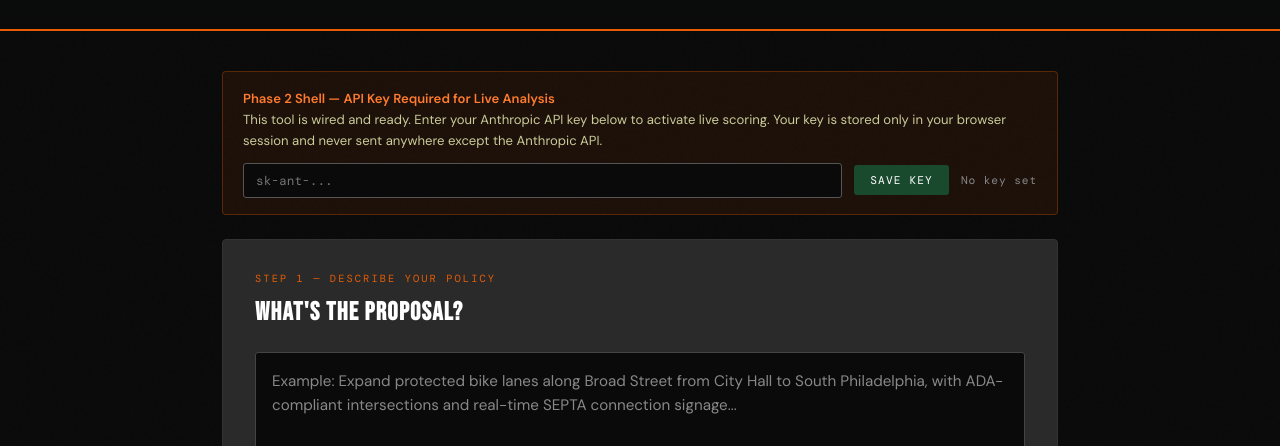
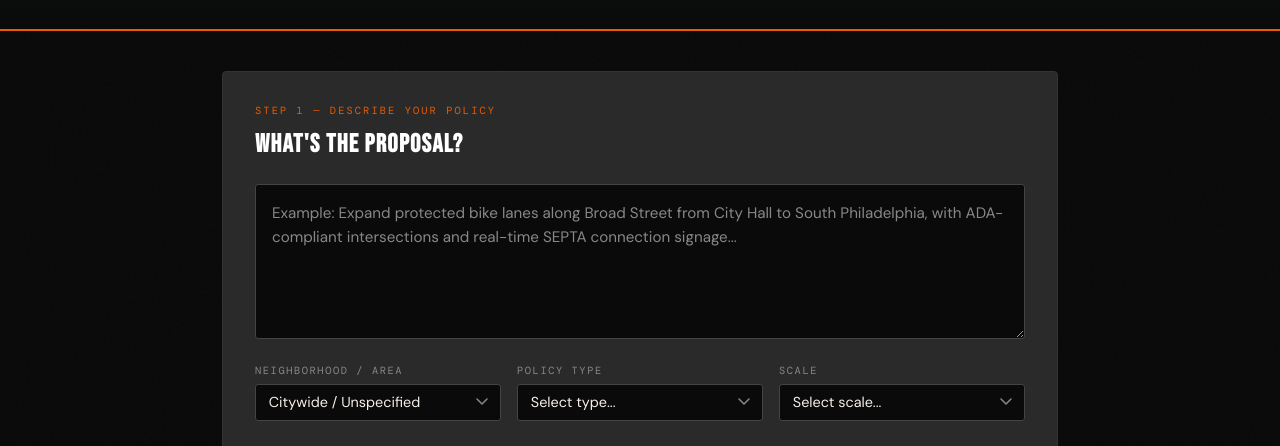
Before and after one commit to meyeringn/climate-equity-simulator, a website: page index.html in a window 1280 px wide. Shown: the part 337-783 px from the top of the page. Drawn offline with nearby package versions, Linux system fonts and the light colour scheme.

Commit message:
Update index.html
swap fetch URL, remove api key ui

```diff
--- a/index.html
+++ b/index.html
@@ -546,67 +546,7 @@
 
     .input-card { animation-delay: 0.1s; }
 
-    /* ── API KEY NOTICE ── */
-    .api-notice {
-      background: rgba(232, 93, 4, 0.08);
-      border: 1px solid rgba(232, 93, 4, 0.3);
-      border-radius: 4px;
-      padding: 1rem 1.25rem;
-      margin-bottom: 1.5rem;
-      font-size: 0.82rem;
-      color: #cc9;
-      line-height: 1.6;
-    }
 
-    .api-notice strong { color: var(--orange-lit); }
-
-    .api-key-row {
-      display: flex;
-      gap: 0.75rem;
-      margin-top: 0.75rem;
-      align-items: center;
-      flex-wrap: wrap;
-    }
-
-    .api-key-row input {
-      flex: 1;
-      min-width: 220px;
-      background: var(--black);
-      border: 1px solid #555;
-      border-radius: 3px;
-      color: var(--cream);
-      font-family: 'DM Mono', monospace;
-      font-size: 0.8rem;
-      padding: 0.5rem 0.75rem;
-      outline: none;
-    }
-
-    .api-key-row input:focus { border-color: var(--green-lit); }
-
-    .btn-save-key {
-      background: var(--green);
-      border: none;
-      border-radius: 3px;
-      color: var(--white);
-      font-family: 'DM Mono', monospace;
-      font-size: 0.7rem;
-      letter-spacing: 0.1em;
-      text-transform: uppercase;
-      padding: 0.5rem 1rem;
-      cursor: pointer;
-      transition: background 0.2s;
-    }
-
-    .btn-save-key:hover { background: var(--green-mid); }
-
-    .key-status {
-      font-family: 'DM Mono', monospace;
-      font-size: 0.7rem;
-      letter-spacing: 0.08em;
-    }
-
-    .key-status.set   { color: var(--green-lit); }
-    .key-status.unset { color: var(--gray-lit); }
 
     /* ── RESPONSIVE ── */
     @media (max-width: 600px) {
@@ -628,17 +568,6 @@
   </header>
 
   <main>
-
-    <!-- API KEY NOTICE -->
-    <div class="api-notice" id="apiNotice">
-      <strong>Phase 2 Shell — API Key Required for Live Analysis</strong><br />
-      This tool is wired and ready. Enter your Anthropic API key below to activate live scoring. Your key is stored only in your browser session and never sent anywhere except the Anthropic API.
-      <div class="api-key-row">
-        <input type="password" id="apiKeyInput" placeholder="sk-ant-..." />
-        <button class="btn-save-key" onclick="saveApiKey()">Save Key</button>
-        <span class="key-status unset" id="keyStatus">No key set</span>
-      </div>
-    </div>
 
     <!-- INPUT CARD -->
     <div class="input-card">
@@ -754,7 +683,7 @@
 
   <script>
     // ── STATE ──
-    let apiKey = '';
+    const PROXY_URL = 'https://climate-equity-simulator.onrender.com/analyze';
 
     const CATEGORIES = [
       { key: 'disability',   label: 'Disability Access'      },
@@ -763,20 +692,6 @@
       { key: 'envjustice',   label: 'Environmental Justice'  },
       { key: 'community',    label: 'Community Benefit'      },
     ];
-
-    // ── API KEY ──
-    function saveApiKey() {
-      const val = document.getElementById('apiKeyInput').value.trim();
-      if (!val.startsWith('sk-ant-')) {
-        document.getElementById('keyStatus').textContent = 'Invalid key format';
-        document.getElementById('keyStatus').className = 'key-status unset';
-        return;
-      }
-      apiKey = val;
-      document.getElementById('keyStatus').textContent = '✓ Key saved';
-      document.getElementById('keyStatus').className = 'key-status set';
-      document.getElementById('apiKeyInput').value = '••••••••••••••••';
-    }
 
     // ── ANALYSIS ──
     async function runAnalysis() {
```
